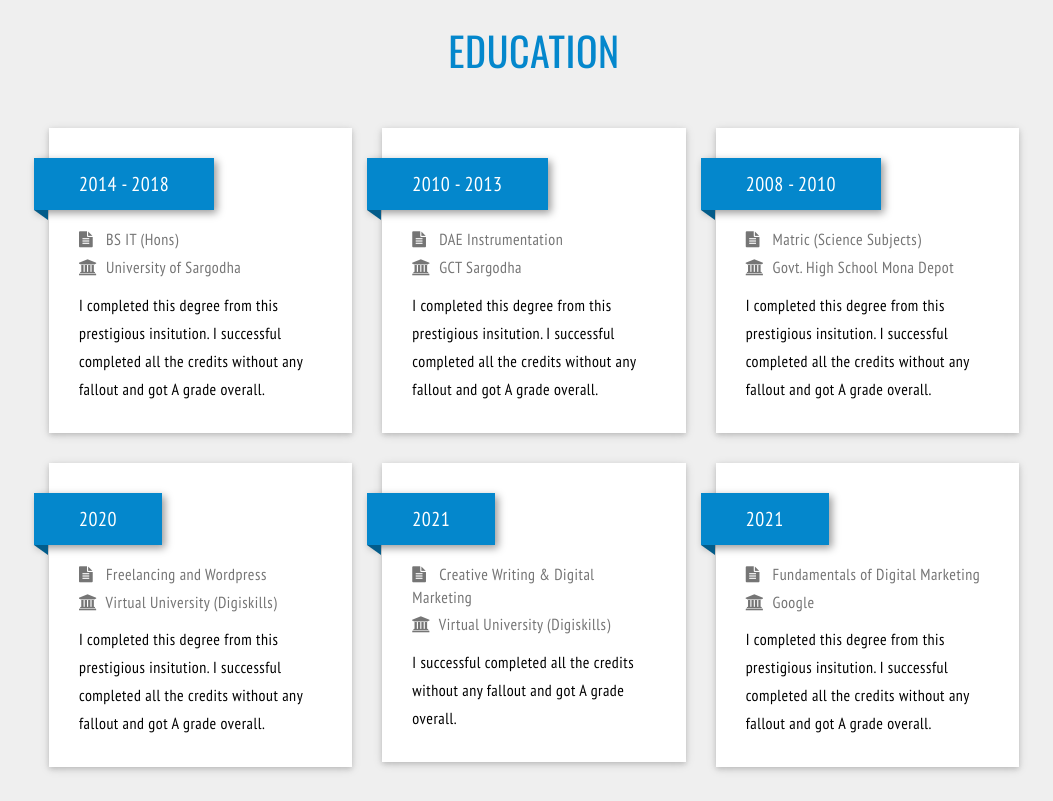
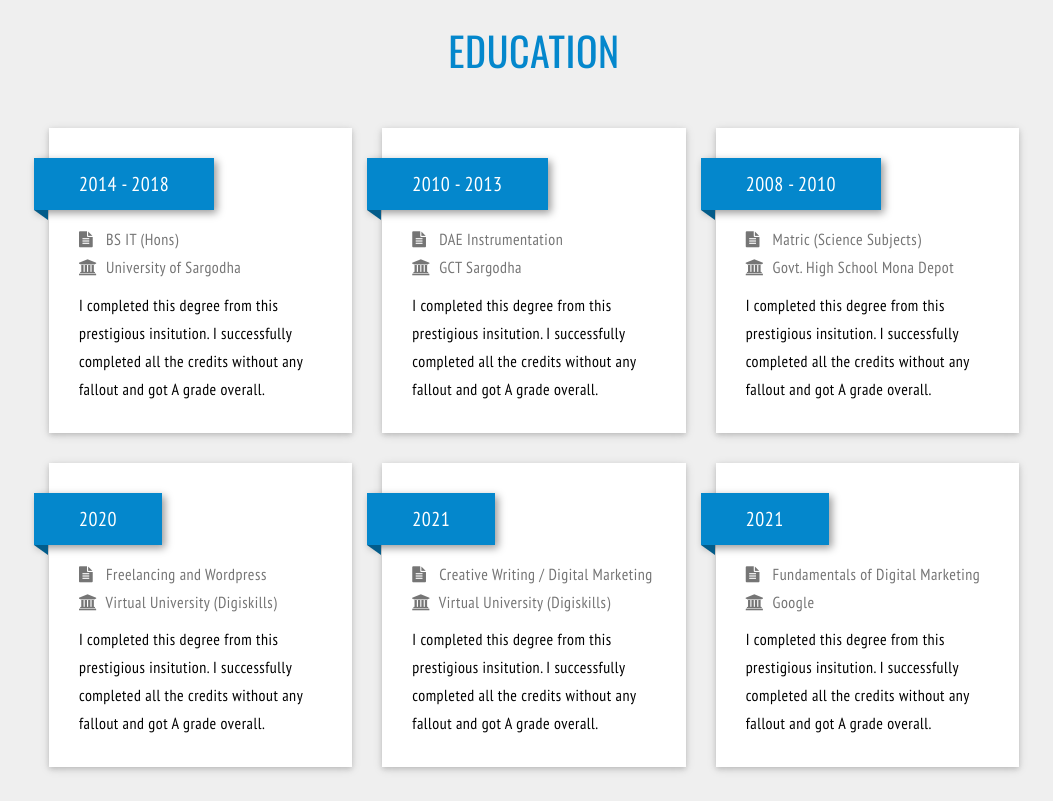
Before and after one commit to waqasmona/waqasmona.github.io, a plain HTML site: page index.html in a window 1280 px wide. Shown: the part 1200-2001 px from the top of the page, without its empty margins (106-1159 px from the left). Drawn offline with nearby package versions, Linux system fonts and the light colour scheme.

Commit message:
Update index.html

```diff
--- a/index.html
+++ b/index.html
@@ -58,8 +58,8 @@
 					<li><a href="#" data-value="pricing">PRICING</a></li>
 					<li><a href="#" data-value="testimonials">TESTIMONIALS</a></li>
 					<li><a href="#" data-value="interests">INTERESTS</a></li>
-					<li><a href="#" data-value="blog">BLOG</a></li>
-					<li><a href="#" data-value="contact-us">CONTACT US</a></li>
+<!-- 					<li><a href="#" data-value="blog">BLOG</a></li>
+-->					<li><a href="#" data-value="contact-us">CONTACT US</a></li>
 </ul>
 </div>
 <div class="open-menu">
@@ -406,7 +406,7 @@
 							</div>
 						</li>
 					</ul>
-							<p class="prg-education">I completed this degree from this prestigious insitution. I successful completed all the credits without any fallout and got A grade overall.</p>
+					<p class="prg-education">I completed this degree from this prestigious insitution. I successfully completed all the credits without any fallout and got A grade overall.</p>
 				</div>
 			</div>
 			<!-- / single education -->
@@ -430,7 +430,7 @@
 							</div>
 						</li>
 					</ul>
-							<p class="prg-education">I completed this degree from this prestigious insitution. I successful completed all the credits without any fallout and got A grade overall.</p>
+					<p class="prg-education">I completed this degree from this prestigious insitution. I successfully completed all the credits without any fallout and got A grade overall.</p>
 				</div>
 			</div>
 			<!-- / single education -->
@@ -454,7 +454,7 @@
 							</div>
 						</li>
 					</ul>
-							<p class="prg-education">I completed this degree from this prestigious insitution. I successful completed all the credits without any fallout and got A grade overall.</p>
+					<p class="prg-education">I completed this degree from this prestigious insitution. I successfully completed all the credits without any fallout and got A grade overall.</p>
 				</div>
 			</div>
 			<!-- / single education -->
@@ -479,7 +479,7 @@
 							</div>
 						</li>
 					</ul>
-							<p class="prg-education">I completed this degree from this prestigious insitution. I successful completed all the credits without any fallout and got A grade overall.</p>
+					<p class="prg-education">I completed this degree from this prestigious insitution. I successfully completed all the credits without any fallout and got A grade overall.</p>
 				</div>
 			</div>
 			<!-- / single education -->
@@ -493,7 +493,7 @@
 						<li class="li-specialty">
 							<div class="specialty">
 								<span class="education-icon"><i class="fa fa-file-text"></i></span>
-										<span class="specialty-name">Creative Writing & Digital Marketing</span>
+								<span class="specialty-name">Creative Writing / Digital Marketing</span>
 							</div>
 						</li>
 						<li class="li-university">
@@ -503,7 +503,7 @@
 							</div>
 						</li>
 					</ul>
-							<p class="prg-education">I successful completed all the credits without any fallout and got A grade overall.</p>
+					<p class="prg-education">I completed this degree from this prestigious insitution. I successfully completed all the credits without any fallout and got A grade overall.</p>
 				</div>
 			</div>
 			<!-- / single education -->
@@ -527,7 +527,7 @@
 							</div>
 						</li>
 					</ul>
-							<p class="prg-education">I completed this degree from this prestigious insitution. I successful completed all the credits without any fallout and got A grade overall.</p>
+					<p class="prg-education">I completed this degree from this prestigious insitution. I successfully completed all the credits without any fallout and got A grade overall.</p>
 				</div>
 			</div>
 			<!-- / single education -->
@@ -964,7 +964,7 @@
 		</div>
 	</section>
 	<!-- #BLOG# -->
-			<section id="blog" class="section section-blog wow fadeInUp" data-wow-offset="40">
+	<section id="blog" class="section section-blog wow fadeInUp" data-wow-offset="40" style="display: none;">
 		<div class="header-section">
 			<h2 class="h2-section">BLOG</h2>
 		</div>
@@ -1014,7 +1014,7 @@
 		<div class="row">
 			<div class="col-sm-7">
 				<div class="form-content">
-							<h3>LET'S HAVE A FUN</h3>
+					<h3>LET'S HAVE A CONVERSATION</h3>
 					<form id='contactForm' data-toggle='validator' method='post'><input type='hidden' name='form-name' value='contactForm' />
 						<input type="text" id="name" placeholder="Name" required>
 						<input type="email" id="email" placeholder="Email" required>
@@ -1027,7 +1027,7 @@
 			</div>
 			<div class="col-sm-5">
 				<div class="info-content">
-							<h3>KEEP IN TOUCHE</h3>
+					<h3>KEEP IN TOUCH</h3>
 					<div class="address">
 						<span class="info-icon"><i class="fa fa-map-marker"></i></span>
 						<span class="info-text">Chamanabad, Rawalpindi</span>
```
Lines whose indentation alone changed are shown as unchanged.
